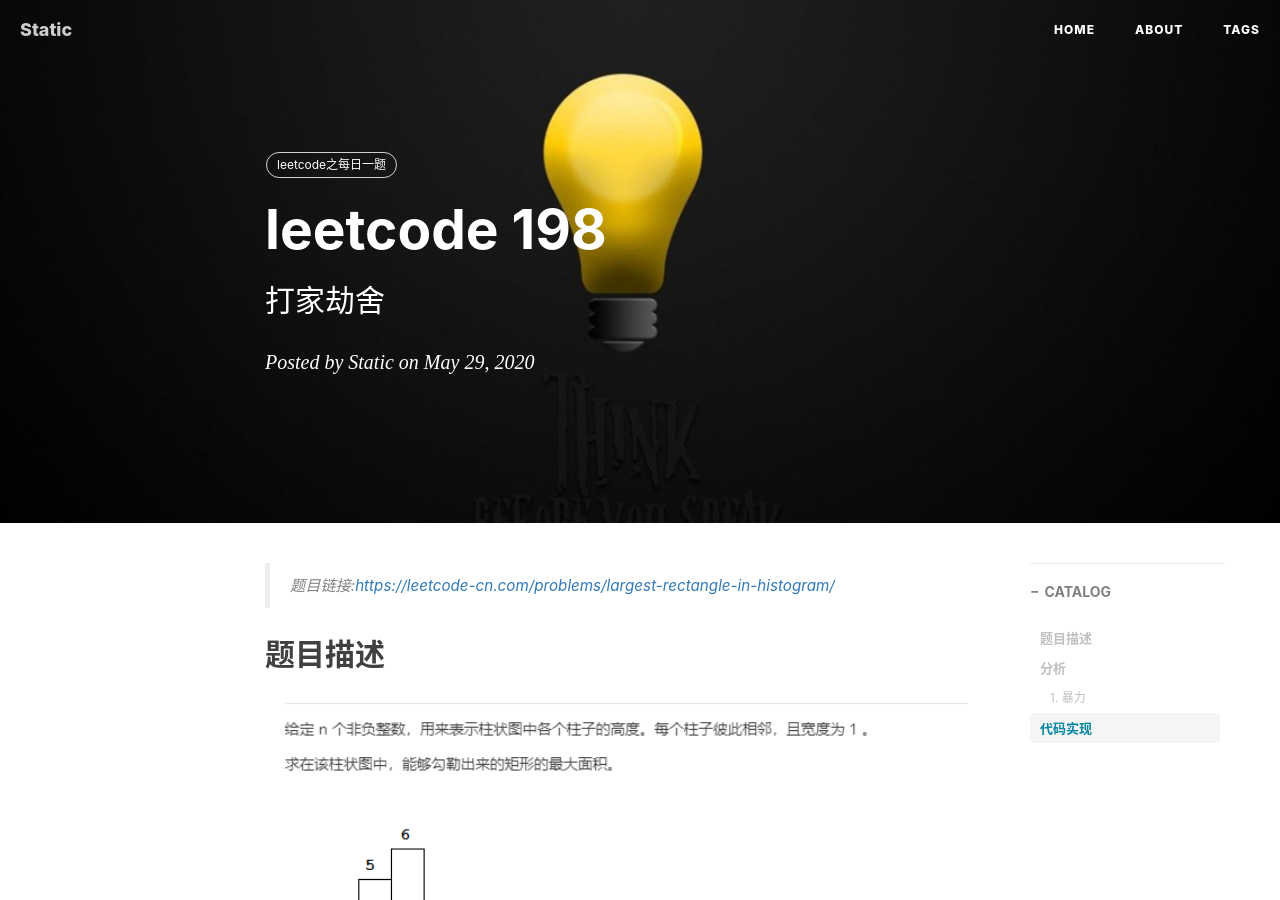
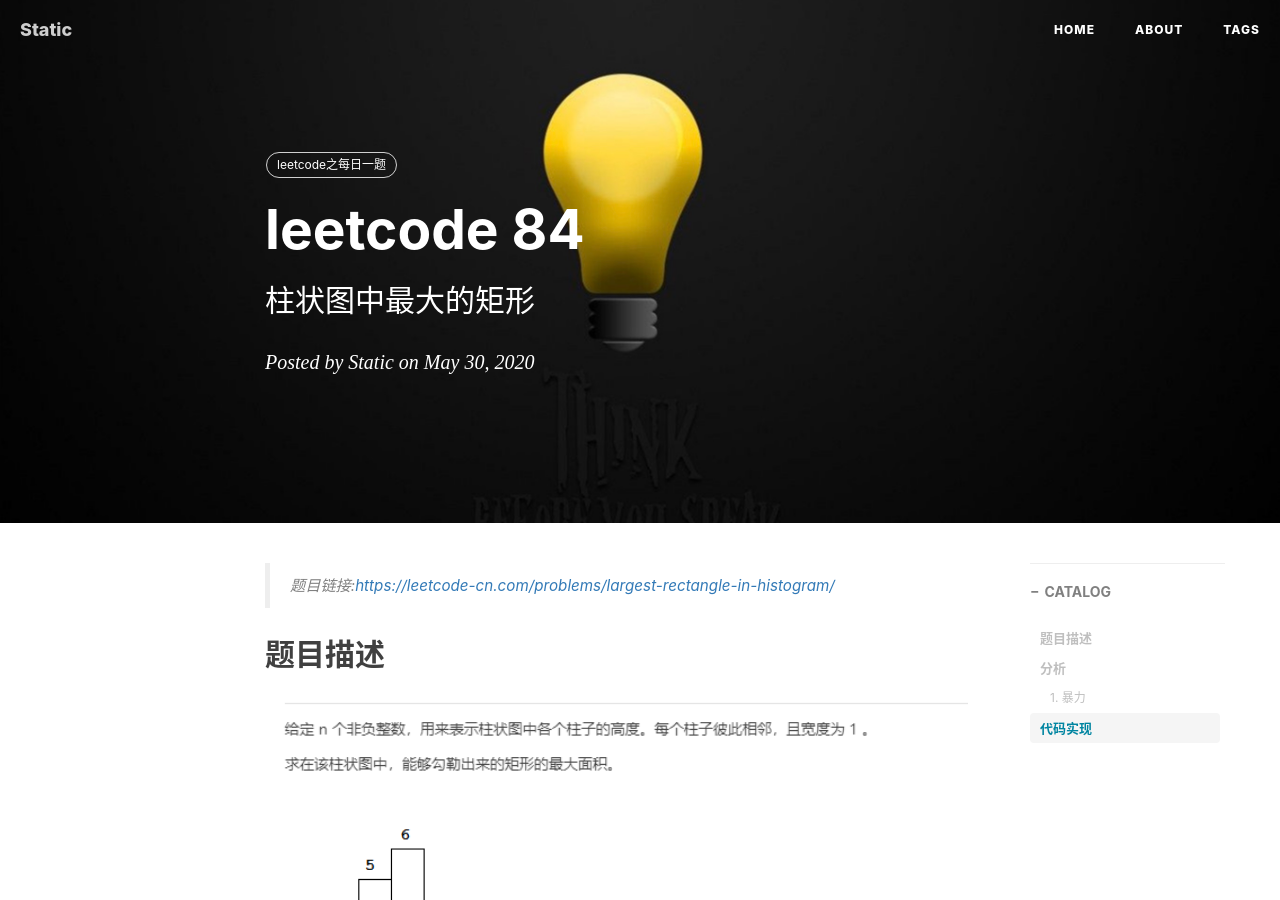
Before and after one commit to whvixd/qilixiang.github.io, a Jekyll site: the page built from _posts/2020-05-30-leetcode-84.md, in a window 1280 px wide and 900 px high. Built offline with Jekyll 4.4.1, drawn with Linux system fonts in a browser that asks for light colours; nearby versions of some CDN libraries; comment, search, counter and statistics services are not loaded.

Commit message:
leetcode 84

```diff
--- a/_posts/2020-05-30-leetcode-84.md
+++ b/_posts/2020-05-30-leetcode-84.md
@@ -1,8 +1,8 @@
 ---
 layout:     post
-title:      leetcode 198
-subtitle:   打家劫舍
-date:       2020-05-29
+title:      leetcode 84
+subtitle:   柱状图中最大的矩形
+date:       2020-05-30
 author:     Static
 header-img:
 catalog: true
```
